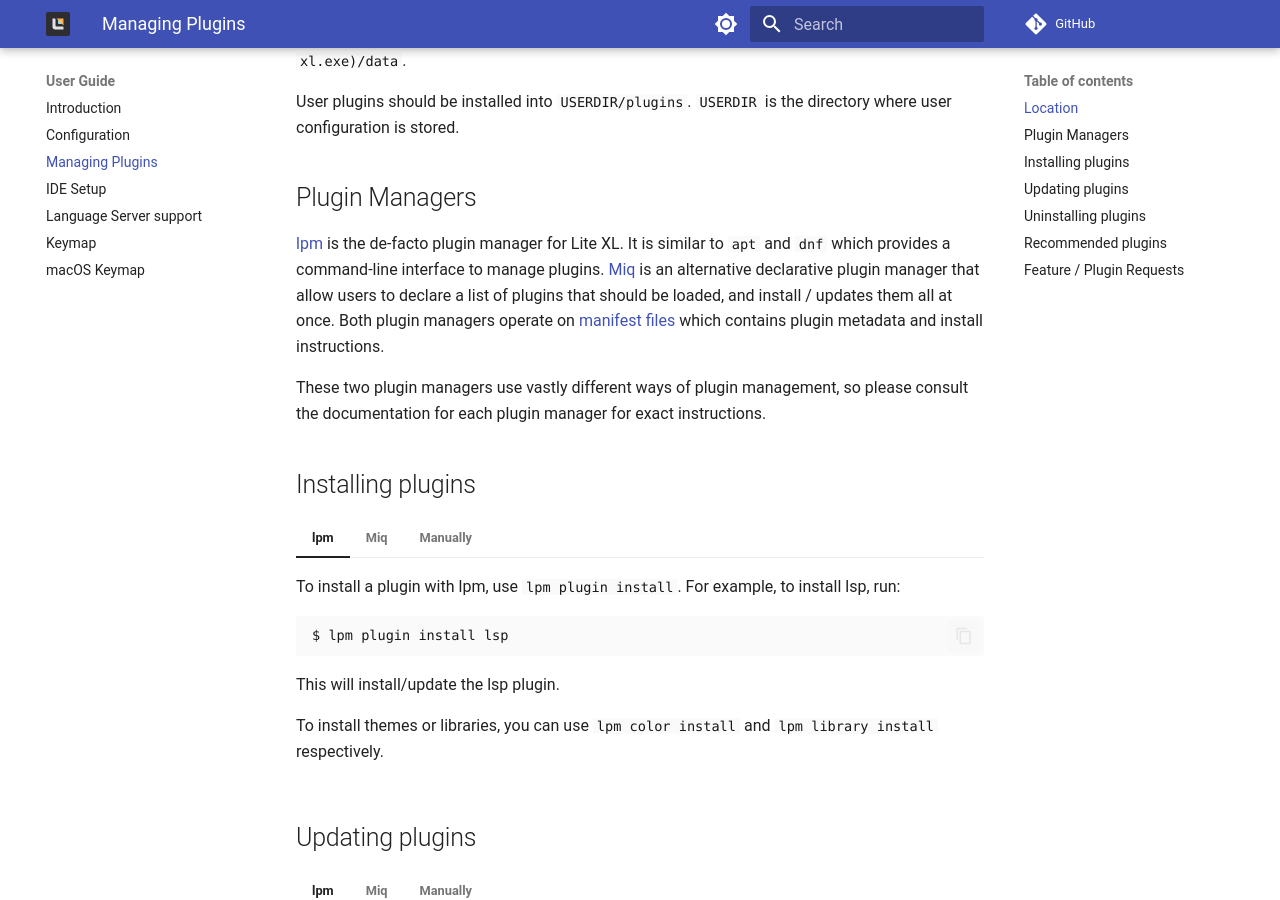
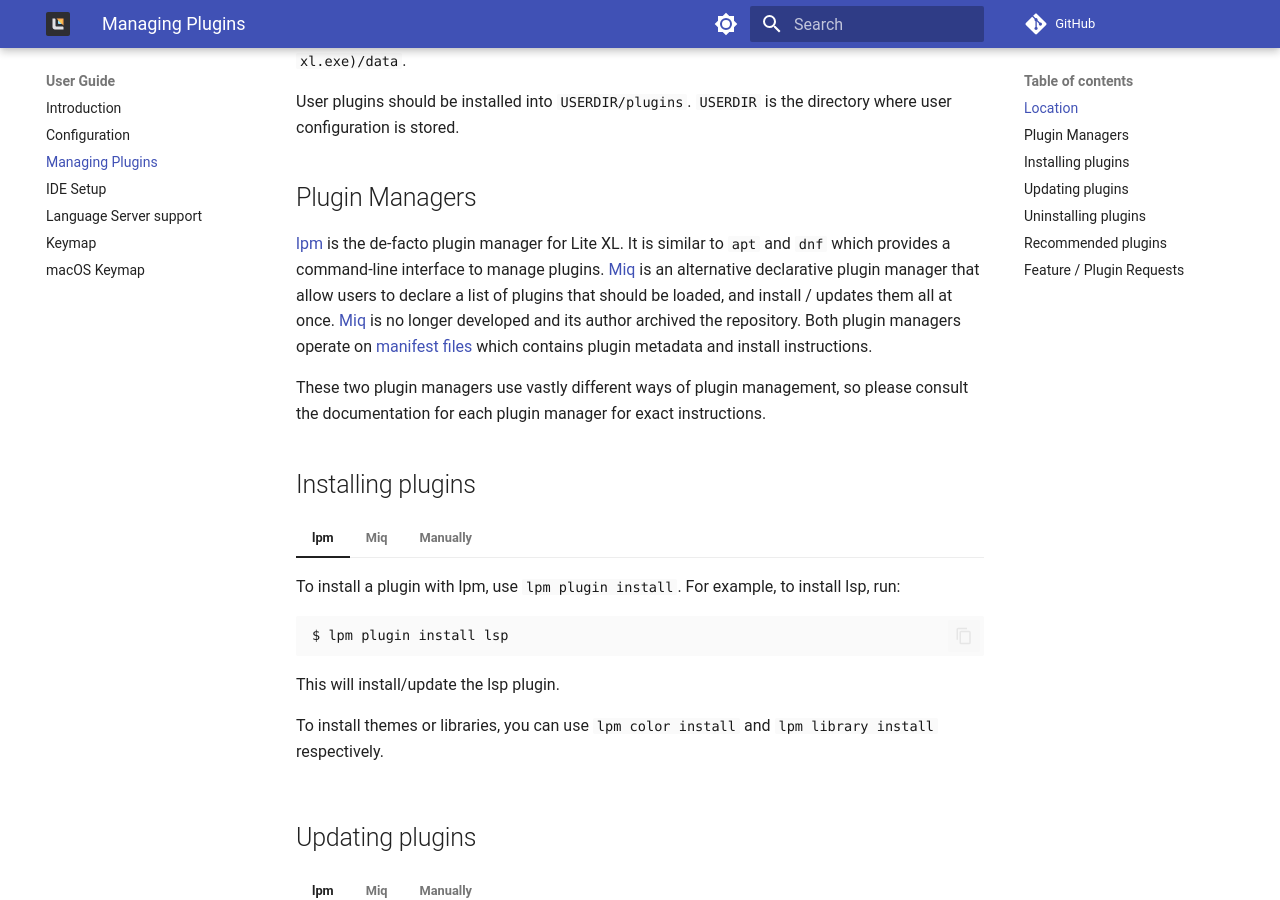
Before and after one commit to lite-xl/lite-xl.github.io, an MkDocs documentation site: the page built from docs/user-guide/managing-plugins.md, in a window 1280 px wide and 900 px high, scrolled down 621 px. Built offline with MkDocs 1.6.1 and Material for MkDocs 9.7.7, drawn with Linux system fonts in a browser that asks for light colours; plug-ins that fetch from the network failed and are left out; comment, search, counter and statistics services are not loaded; the version menu is left out.

Commit message:
Miq is no longer developed
Update documentation to inform users about the stopped development of Miq

```diff
--- a/docs/user-guide/managing-plugins.md
+++ b/docs/user-guide/managing-plugins.md
@@ -30,7 +30,8 @@
 [lpm] is the de-facto plugin manager for Lite XL.
 It is similar to `apt` and `dnf` which provides a command-line interface to manage plugins.
 [Miq] is an alternative declarative plugin manager that allow users to declare a list of plugins
-that should be loaded, and install / updates them all at once.
+that should be loaded, and install / updates them all at once. [Miq] is no longer developed and its
+author archived the repository.
 Both plugin managers operate on [manifest files] which contains plugin metadata and install instructions.
 
 These two plugin managers use vastly different ways of plugin management,
```
